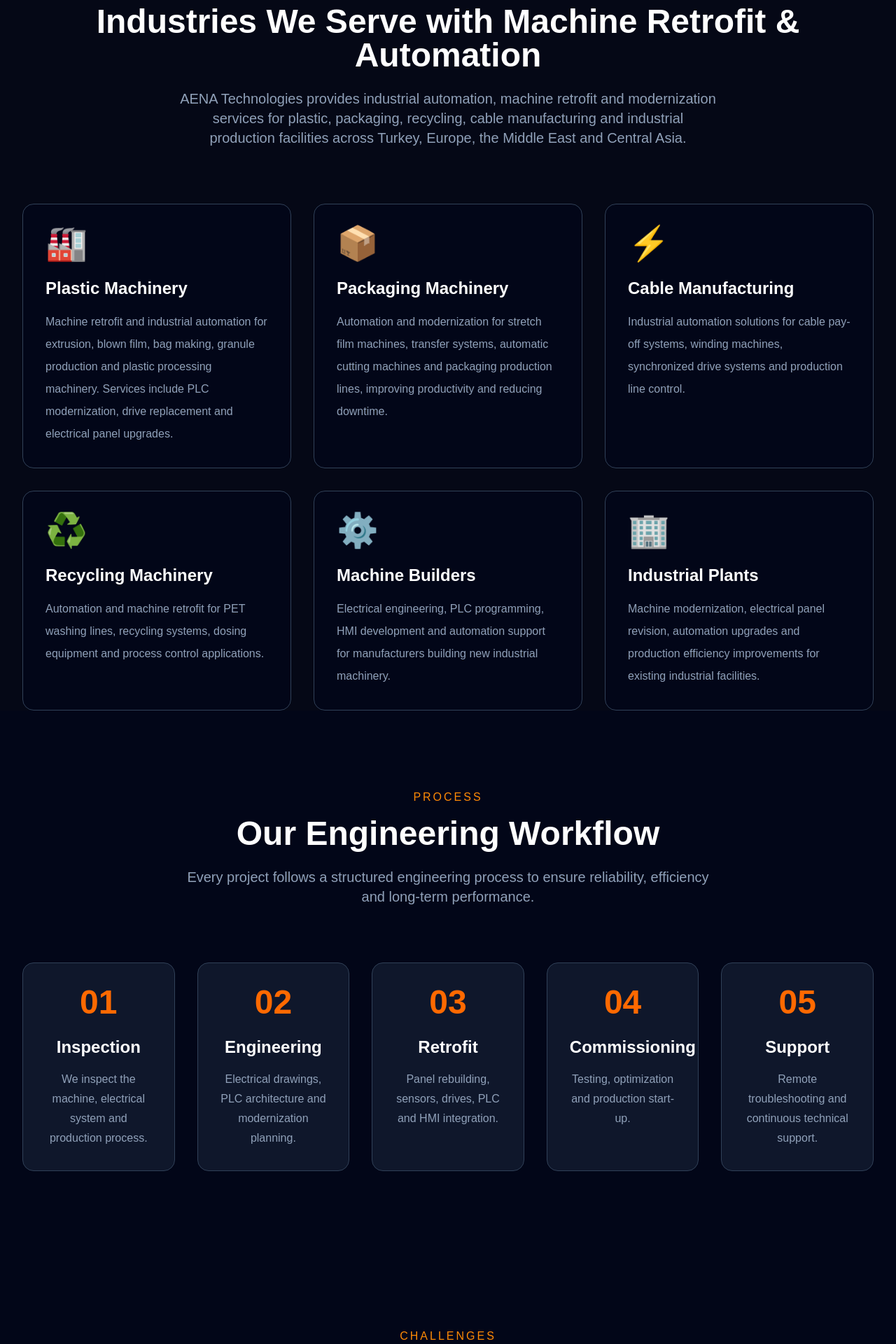
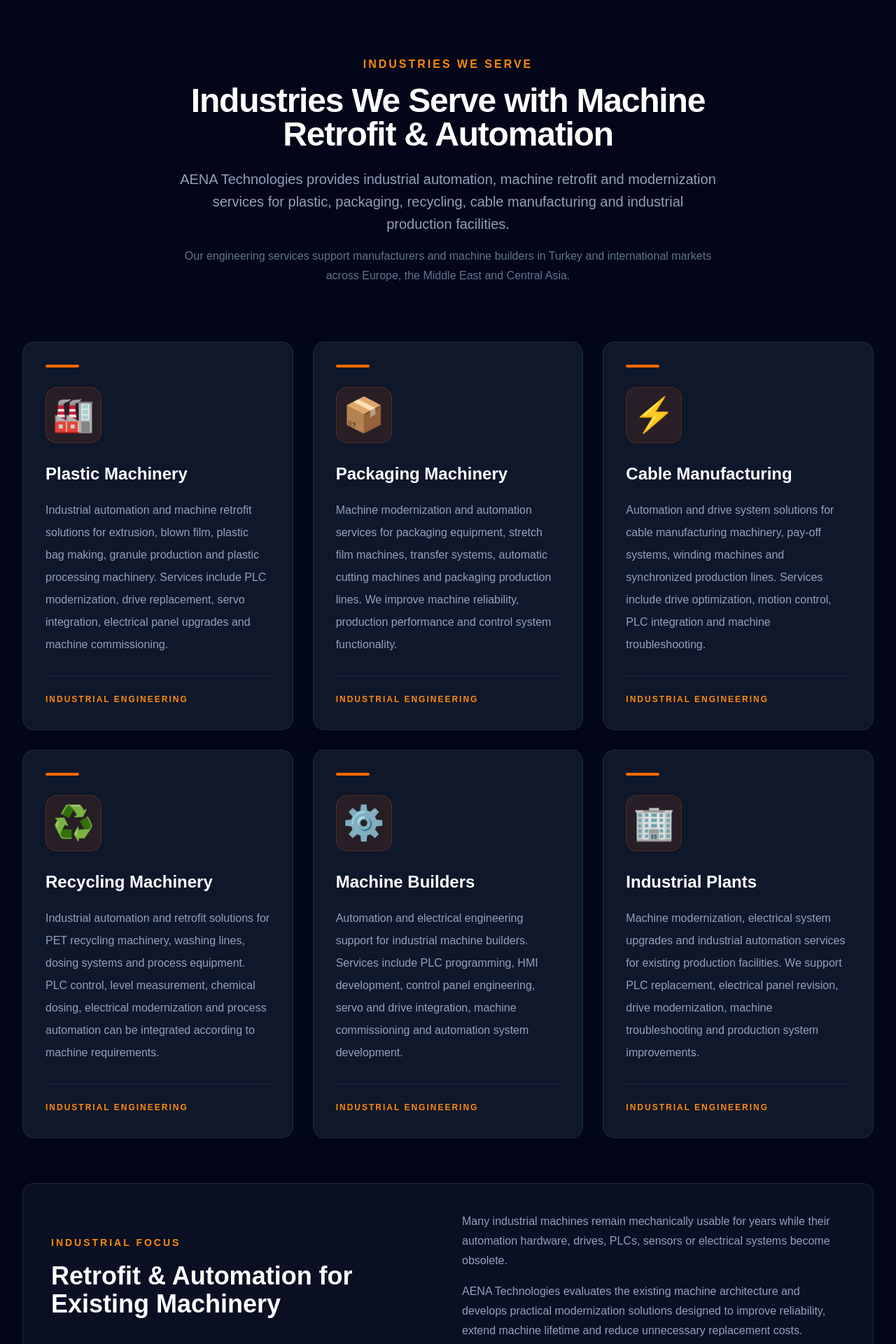
Before and after one commit to ilmaz0/aena-technologies, a Next.js app: page / in a window 1280 px wide. Shown: the part 6960-8880 px from the top of the page at 70% size. Built offline with nearby package versions, Linux system fonts and the light colour scheme.

Commit message:
Industries add  seo

```diff
--- a/components/Home/Industries.tsx
+++ b/components/Home/Industries.tsx
@@ -3,80 +3,191 @@
     {
       title: "Plastic Machinery",
       icon: "🏭",
-      desc: "Machine retrofit and industrial automation for extrusion, blown film, bag making, granule production and plastic processing machinery. Services include PLC modernization, drive replacement and electrical panel upgrades.",
+      desc: "Industrial automation and machine retrofit solutions for extrusion, blown film, plastic bag making, granule production and plastic processing machinery. Services include PLC modernization, drive replacement, servo integration, electrical panel upgrades and machine commissioning.",
     },
     {
       title: "Packaging Machinery",
       icon: "📦",
-      desc: "Automation and modernization for stretch film machines, transfer systems, automatic cutting machines and packaging production lines, improving productivity and reducing downtime.",
+      desc: "Machine modernization and automation services for packaging equipment, stretch film machines, transfer systems, automatic cutting machines and packaging production lines. We improve machine reliability, production performance and control system functionality.",
     },
     {
       title: "Cable Manufacturing",
       icon: "⚡",
-      desc: "Industrial automation solutions for cable pay-off systems, winding machines, synchronized drive systems and production line control.",
+      desc: "Automation and drive system solutions for cable manufacturing machinery, pay-off systems, winding machines and synchronized production lines. Services include drive optimization, motion control, PLC integration and machine troubleshooting.",
     },
     {
       title: "Recycling Machinery",
       icon: "♻️",
-      desc: "Automation and machine retrofit for PET washing lines, recycling systems, dosing equipment and process control applications.",
+      desc: "Industrial automation and retrofit solutions for PET recycling machinery, washing lines, dosing systems and process equipment. PLC control, level measurement, chemical dosing, electrical modernization and process automation can be integrated according to machine requirements.",
     },
     {
       title: "Machine Builders",
       icon: "⚙️",
-      desc: "Electrical engineering, PLC programming, HMI development and automation support for manufacturers building new industrial machinery.",
+      desc: "Automation and electrical engineering support for industrial machine builders. Services include PLC programming, HMI development, control panel engineering, servo and drive integration, machine commissioning and automation system development.",
     },
     {
       title: "Industrial Plants",
       icon: "🏢",
-      desc: "Machine modernization, electrical panel revision, automation upgrades and production efficiency improvements for existing industrial facilities.",
+      desc: "Machine modernization, electrical system upgrades and industrial automation services for existing production facilities. We support PLC replacement, electrical panel revision, drive modernization, machine troubleshooting and production system improvements.",
     },
   ];
 
   return (
-    <section>
+    <section
+      id="industries"
+      className="border-t border-slate-800 bg-slate-950 py-28 text-white"
+    >
       <div className="mx-auto max-w-7xl px-8">
 
-        <div className="text-center">
+        {/* HEADER */}
 
-          <span className="text-orange-400 uppercase tracking-[3px] font-semibold">
-            Industries
+        <div className="mx-auto max-w-4xl text-center">
+
+          <span className="font-semibold uppercase tracking-[3px] text-orange-400">
+            Industries We Serve
           </span>
 
-          <h2 className="mt-4 text-5xl font-bold">
+          <h2 className="mt-4 text-4xl font-bold tracking-tight sm:text-5xl">
             Industries We Serve with Machine Retrofit & Automation
           </h2>
 
-          <p className="mx-auto mt-6 max-w-3xl text-xl text-slate-400">
+          <p className="mx-auto mt-6 max-w-3xl text-lg leading-8 text-slate-400 sm:text-xl">
             AENA Technologies provides industrial automation, machine retrofit
             and modernization services for plastic, packaging, recycling,
-            cable manufacturing and industrial production facilities across
-            Turkey, Europe, the Middle East and Central Asia.
+            cable manufacturing and industrial production facilities.
+          </p>
+
+          <p className="mx-auto mt-4 max-w-3xl text-base leading-7 text-slate-500">
+            Our engineering services support manufacturers and machine builders
+            in Turkey and international markets across Europe, the Middle East
+            and Central Asia.
           </p>
 
         </div>
 
-        <div className="mt-20 grid gap-8 md:grid-cols-2 lg:grid-cols-3">
+
+        {/* INDUSTRY GRID */}
+
+        <div className="mt-20 grid gap-7 md:grid-cols-2 lg:grid-cols-3">
 
           {industries.map((item) => (
-            <div
+
+            <article
               key={item.title}
-              className="rounded-2xl border border-slate-700 bg-slate-950 p-8 transition hover:-translate-y-2 hover:border-orange-500"
+              className="
+                group
+                relative
+                overflow-hidden
+                rounded-2xl
+                border
+                border-slate-800
+                bg-slate-900
+                p-8
+                transition-all
+                duration-300
+                hover:-translate-y-2
+                hover:border-orange-500/70
+                hover:shadow-2xl
+                hover:shadow-orange-500/10
+              "
             >
 
-              <div className="text-5xl">
+              {/* TOP ACCENT */}
+
+              <div className="mb-7 h-1 w-12 rounded-full bg-orange-500 transition-all duration-300 group-hover:w-20" />
+
+
+              {/* ICON */}
+
+              <div
+                className="
+                  flex
+                  h-20
+                  w-20
+                  items-center
+                  justify-center
+                  rounded-2xl
+                  border
+                  border-orange-500/20
+                  bg-orange-500/10
+                  text-5xl
+                  transition-all
+                  duration-300
+                  group-hover:border-orange-500/40
+                  group-hover:bg-orange-500/15
+                "
+              >
                 {item.icon}
               </div>
 
-              <h3 className="mt-6 text-2xl font-bold">
+
+              {/* TITLE */}
+
+              <h3 className="mt-7 text-2xl font-bold">
                 {item.title}
               </h3>
 
-              <p className="mt-4 leading-8 text-slate-400">
+
+              {/* DESCRIPTION */}
+
+              <p className="mt-5 leading-8 text-slate-400">
                 {item.desc}
               </p>
 
+
+              {/* FOOTER */}
+
+              <div className="mt-7 border-t border-slate-800 pt-5">
+
+                <span className="text-xs font-semibold uppercase tracking-[2px] text-orange-400">
+                  Industrial Engineering
+                </span>
+
+              </div>
+
+            </article>
+
+          ))}
+
+        </div>
+
+
+        {/* INDUSTRY FOCUS */}
+
+        <div className="mt-16 rounded-2xl border border-slate-800 bg-slate-900/60 p-8 sm:p-10">
+
+          <div className="grid gap-10 lg:grid-cols-2 lg:items-center">
+
+            <div>
+
+              <span className="text-sm font-semibold uppercase tracking-[3px] text-orange-400">
+                Industrial Focus
+              </span>
+
+              <h3 className="mt-4 text-3xl font-bold sm:text-4xl">
+                Retrofit & Automation for Existing Machinery
+              </h3>
+
             </div>
-          ))}
+
+            <div className="space-y-4 text-base leading-7 text-slate-400">
+
+              <p>
+                Many industrial machines remain mechanically usable for years
+                while their automation hardware, drives, PLCs, sensors or
+                electrical systems become obsolete.
+              </p>
+
+              <p>
+                AENA Technologies evaluates the existing machine architecture
+                and develops practical modernization solutions designed to
+                improve reliability, extend machine lifetime and reduce
+                unnecessary replacement costs.
+              </p>
+
+            </div>
+
+          </div>
 
         </div>
 
```
